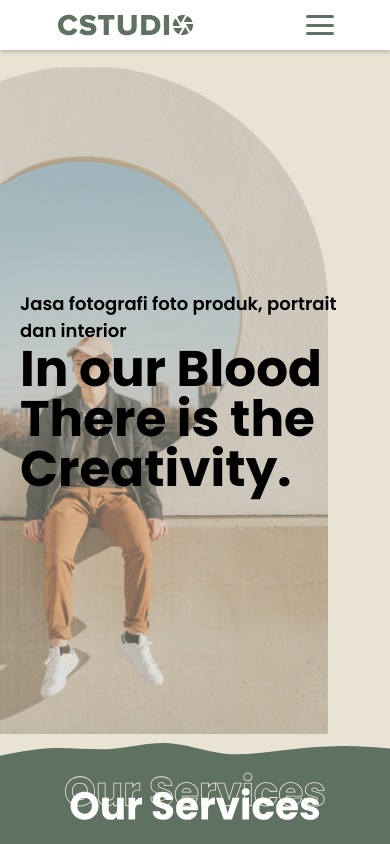
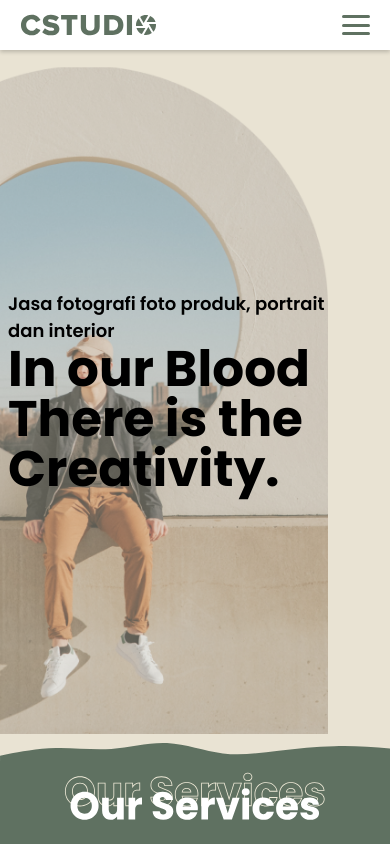
Before and after one commit to izzahnin/cstudio, a plain HTML site: page index.html in a window 390 px wide. Shown: the top 844 px of the page. Drawn offline with Linux system fonts and the light colour scheme.

Commit message:
feat: renew

```diff
--- a/assets/styles/style.css
+++ b/assets/styles/style.css
@@ -363,19 +363,12 @@ footer {
 
   .Content-Home h1 {
     font-size: 80px;
-    line-height: 100%;
-    align-items: center;
-    color: #000000;
-    padding-bottom: 240px;
     margin-left: 30px;
     width: 95%;
   }
 
   .Content-Home h2 {
     font-size: 24px;
-    font-weight: 600;
-    align-items: center;
-    padding-top: 240px;
     margin-left: 30px;
   }
 
@@ -466,11 +459,13 @@ footer {
 
 /*ukuran mobile*/
 @media all and (max-width: 576px) {
-  /* .navbar {
-    flex-direction: column;
-    padding: 10px;
-    margin: 0;
-  } */
+  /*=========NAVIGASI BAR=========*/
+
+  .navbar {
+    justify-content: space-between;
+    padding: 0 20px;
+  }
+
 
   .menu-toggle {
     display: flex;
@@ -518,21 +513,12 @@ footer {
 
   .Content-Home h1 {
     font-size: 70px;
-    line-height: 100%;
-    align-items: center;
-    color: #000000;
-    padding-bottom: 240px;
-    margin-left: 20px;
-    /* width: 95%; */
+    margin-left: 14px;
   }
 
   .Content-Home h2 {
     font-size: 18px;
-    font-weight: 600;
-    align-items: center;
-    padding-top: 240px;
-    margin-left: 20px;
-    /* max-width: 340px; */
+    margin-left: 14px;
   }
 
   /*=====Services====*/
@@ -600,20 +586,12 @@ footer {
 
   .Content-Home h1 {
     font-size: 50px;
-    line-height: 100%;
-    align-items: center;
-    color: #000000;
-    padding-bottom: 240px;
-    margin: 0 20px 0 20px;
-    /* width: 95%; */
+    margin-left: 8px;
   }
 
   .Content-Home h2 {
     font-size: 18px;
-    font-weight: 600;
-    align-items: center;
-    padding-top: 240px;
-    margin-left: 20px;
+    margin-left: 8px;
     max-width: 340px;
   }
 }
--- a/index.html
+++ b/index.html
@@ -212,8 +212,8 @@
     </main>
 
     <footer>
-      <p>&#169;2022 CStudio</p>
+      <p>&#169;2024 CStudio</p>
     </footer>
-    <script src="assets/cstudio.js"></script>
+    <script src="assets/index.js"></script>
   </body>
 </html>
```
Also changed, not shown: assets/index.js (renamed from assets/cstudio.js).
